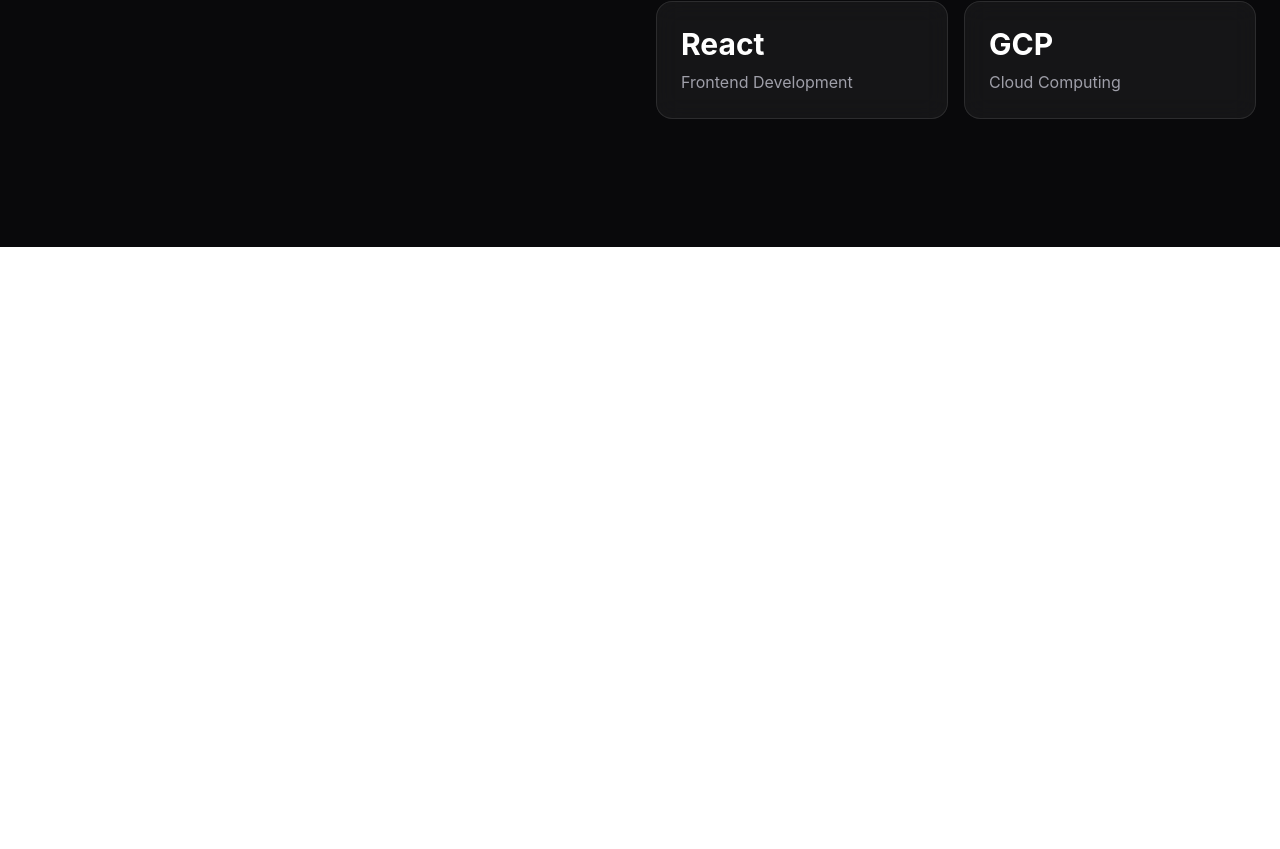
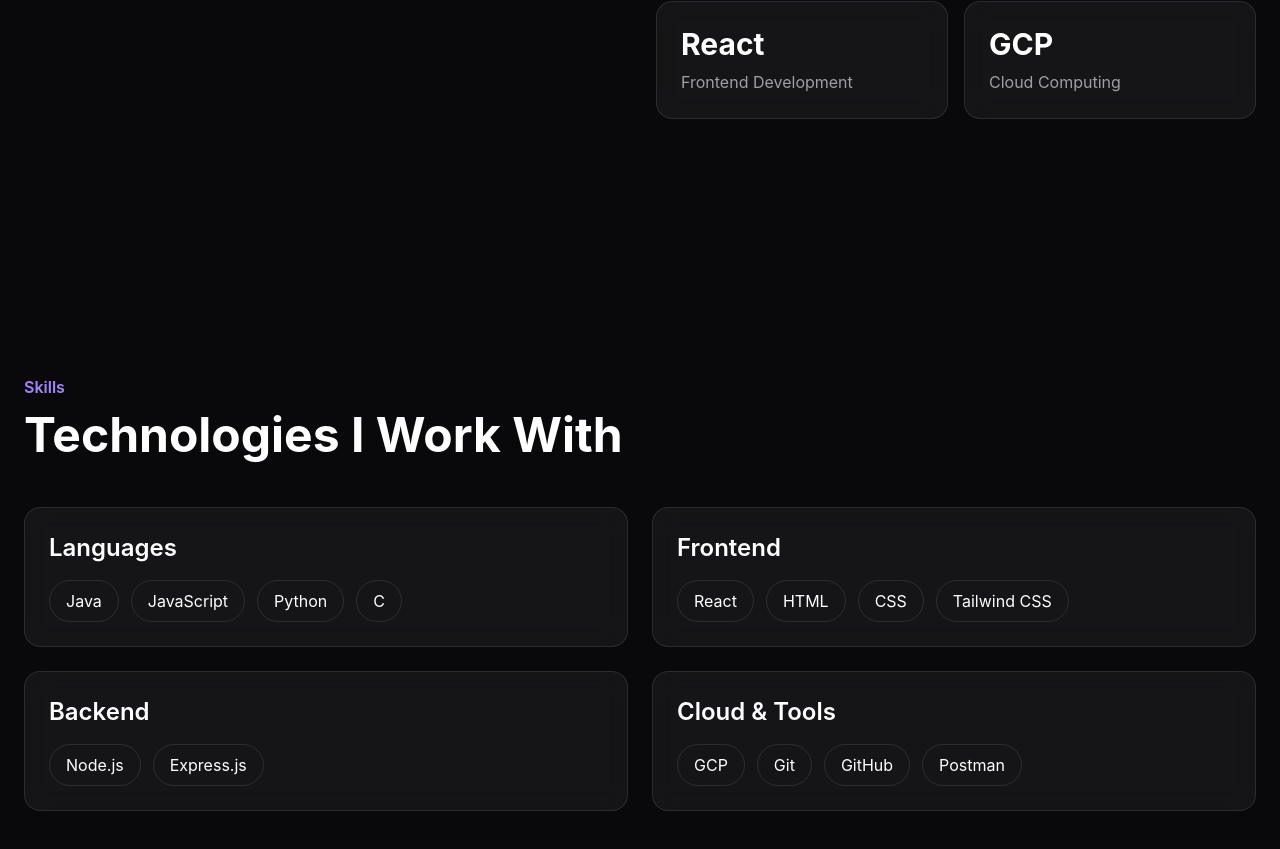
Before and after one commit to vaishnavi209-04/Portfolio, a React app: page / in a window 1280 px wide. Shown: the part 1139-1988 px from the top of the page. Before the commit the page ends 1386 px from the top, so only its background shows below. Built offline with nearby package versions, Linux system fonts and the light colour scheme; the HTML template or start-up script is replaced by a standard one.

Commit message:
Added Skills Section

```diff
--- a/src/App.jsx
+++ b/src/App.jsx
@@ -2,6 +2,9 @@
 import Navbar from "./components/Navbar/Navbar";
 import Hero from "./sections/Hero";
 import About from "./sections/About";
+import Skills from "./sections/Skills";
+import Projects from "./sections/Projects";
+import Contact from "./sections/Contact";
 
 function App() {
   const { darkMode } = useTheme();
@@ -26,6 +29,9 @@
     <Navbar />
     <Hero />
     <About />
+    <Skills />
+    <Projects />
+    <Contact />
   </div>
 );
 }
--- /dev/null
+++ b/src/sections/Skills.jsx
@@ -0,0 +1,70 @@
+import { motion } from "framer-motion";
+
+const skillGroups = [
+  {
+    title: "Languages",
+    skills: ["Java", "JavaScript", "Python", "C"],
+  },
+  {
+    title: "Frontend",
+    skills: ["React", "HTML", "CSS", "Tailwind CSS"],
+  },
+  {
+    title: "Backend",
+    skills: ["Node.js", "Express.js"],
+  },
+  {
+    title: "Cloud & Tools",
+    skills: ["GCP", "Git", "GitHub", "Postman"],
+  },
+];
+
+const Skills = () => {
+  return (
+    <section
+      id="skills"
+      className="mx-auto max-w-7xl px-6 py-32"
+    >
+      <motion.div
+        initial={{ opacity: 0, y: 40 }}
+        whileInView={{ opacity: 1, y: 0 }}
+        viewport={{ once: true }}
+        transition={{ duration: 0.7 }}
+      >
+        <p className="mb-3 font-semibold text-violet-400">
+          Skills
+        </p>
+
+        <h2 className="mb-12 text-5xl font-bold">
+          Technologies I Work With
+        </h2>
+
+        <div className="grid gap-6 md:grid-cols-2">
+          {skillGroups.map((group) => (
+            <div
+              key={group.title}
+              className="rounded-2xl border border-white/10 bg-white/5 p-6 backdrop-blur-md"
+            >
+              <h3 className="mb-4 text-2xl font-semibold">
+                {group.title}
+              </h3>
+
+              <div className="flex flex-wrap gap-3">
+                {group.skills.map((skill) => (
+                  <span
+                    key={skill}
+                    className="rounded-full border border-white/10 px-4 py-2"
+                  >
+                    {skill}
+                  </span>
+                ))}
+              </div>
+            </div>
+          ))}
+        </div>
+      </motion.div>
+    </section>
+  );
+};
+
+export default Skills;
```
